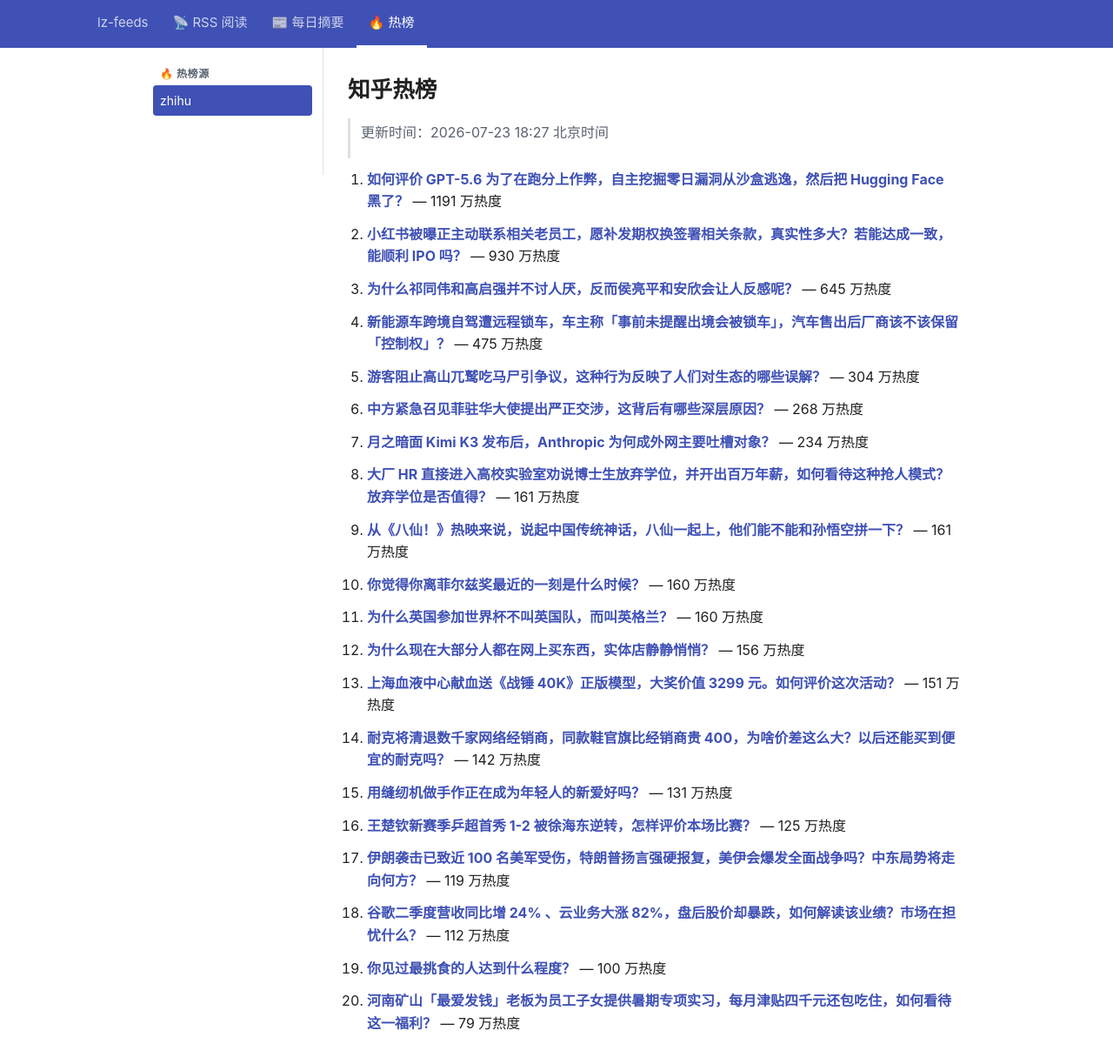
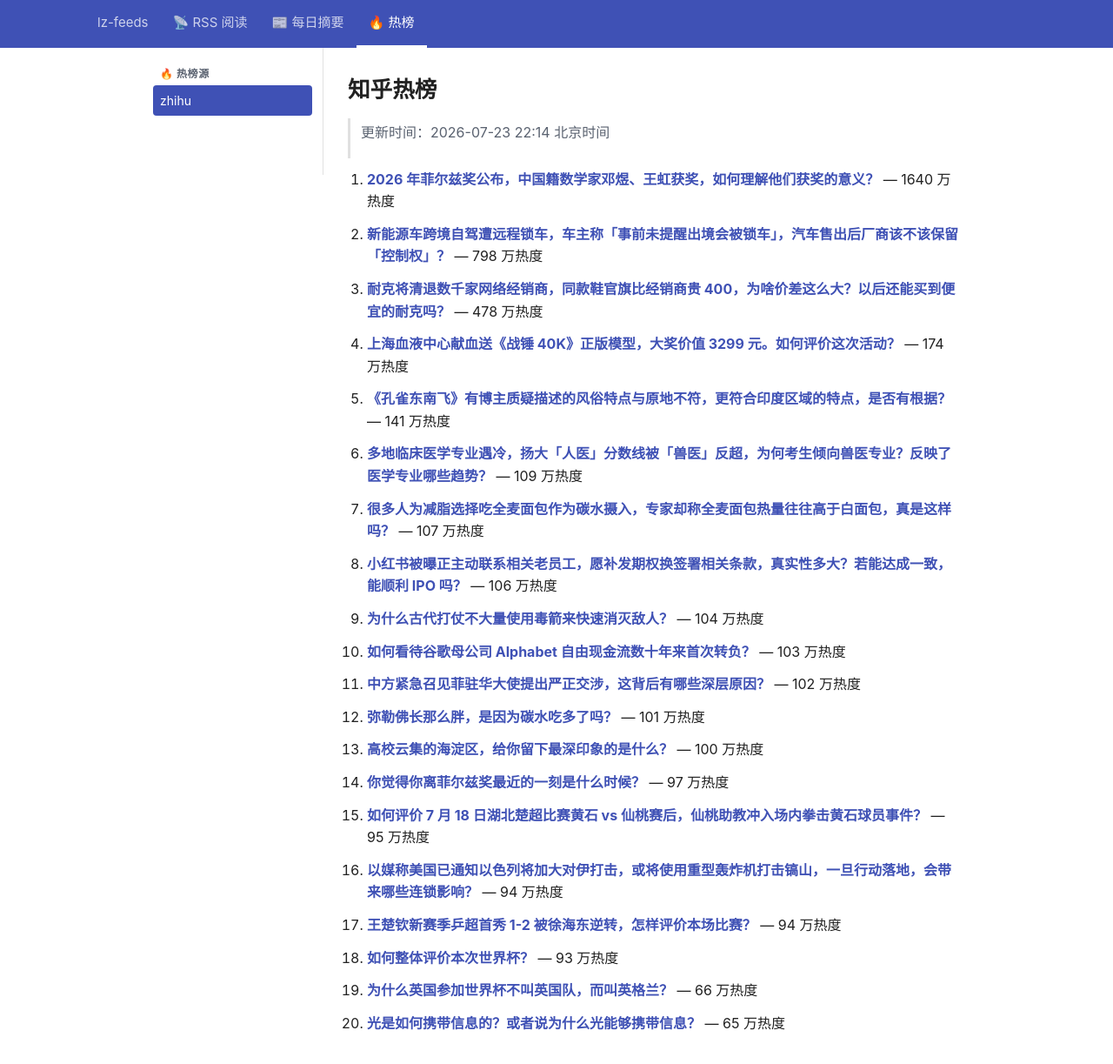
Before and after one commit to lizhang0101/lz-feeds, a Jekyll site: the page built from _hotlist/zhihu.md, in a window 1280 px wide and 1253 px high. Shown: the top 1223 px of the window at 87% size. Built offline with Jekyll 4.4.1, drawn with Linux system fonts in a browser that asks for light colours.

Commit message:
hotlist: 2026-07-23T14:14Z

```diff
--- a/_hotlist/zhihu.md
+++ b/_hotlist/zhihu.md
@@ -1,48 +1,48 @@
 ---
-updated: 2026-07-23 18:27 北京时间
+updated: 2026-07-23 22:14 北京时间
 count: 20
 ---
 
 # 知乎热榜
 
-> 更新时间：2026-07-23 18:27 北京时间
+> 更新时间：2026-07-23 22:14 北京时间
 
-1. **[如何评价 GPT-5.6 为了在跑分上作弊，自主挖掘零日漏洞从沙盒逃逸，然后把 Hugging Face 黑了？](https://www.zhihu.com/question/2063229032708284873)** — 1191 万热度
+1. **[2026 年菲尔兹奖公布，中国籍数学家邓煜、王虹获奖，如何理解他们获奖的意义？](https://www.zhihu.com/question/2061502500440465960)** — 1640 万热度
 
-2. **[小红书被曝正主动联系相关老员工，愿补发期权换签署相关条款，真实性多大？若能达成一致，能顺利 IPO 吗？](https://www.zhihu.com/question/2063292318887539352)** — 930 万热度
+2. **[新能源车跨境自驾遭远程锁车，车主称「事前未提醒出境会被锁车」，汽车售出后厂商该不该保留「控制权」？](https://www.zhihu.com/question/2063532260934907357)** — 798 万热度
 
-3. **[为什么祁同伟和高启强并不讨人厌，反而侯亮平和安欣会让人反感呢？](https://www.zhihu.com/question/2060313146192143108)** — 645 万热度
+3. **[耐克将清退数千家网络经销商，同款鞋官旗比经销商贵 400，为啥价差这么大？以后还能买到便宜的耐克吗？](https://www.zhihu.com/question/2063298622393771043)** — 478 万热度
 
-4. **[新能源车跨境自驾遭远程锁车，车主称「事前未提醒出境会被锁车」，汽车售出后厂商该不该保留「控制权」？](https://www.zhihu.com/question/2063532260934907357)** — 475 万热度
+4. **[上海血液中心献血送《战锤 40K》正版模型，大奖价值 3299 元。如何评价这次活动？](https://www.zhihu.com/question/2063322092804773518)** — 174 万热度
 
-5. **[游客阻止高山兀鹫吃马尸引争议，这种行为反映了人们对生态的哪些误解？](https://www.zhihu.com/question/2062701004857119643)** — 304 万热度
+5. **[《孔雀东南飞》有博主质疑描述的风俗特点与原地不符，更符合印度区域的特点，是否有根据？](https://www.zhihu.com/question/2050583452035047875)** — 141 万热度
 
-6. **[中方紧急召见菲驻华大使提出严正交涉，这背后有哪些深层原因？](https://www.zhihu.com/question/2062888665026765743)** — 268 万热度
+6. **[多地临床医学专业遇冷，扬大「人医」分数线被「兽医」反超，为何考生倾向兽医专业？反映了医学专业哪些趋势？](https://www.zhihu.com/question/2063586269070712886)** — 109 万热度
 
-7. **[月之暗面 Kimi K3 发布后，Anthropic 为何成外网主要吐槽对象？](https://www.zhihu.com/question/2062640157015249755)** — 234 万热度
+7. **[很多人为减脂选择吃全麦面包作为碳水摄入，专家却称全麦面包热量往往高于白面包，真是这样吗？](https://www.zhihu.com/question/2033108095581120175)** — 107 万热度
 
-8. **[大厂 HR 直接进入高校实验室劝说博士生放弃学位，并开出百万年薪，如何看待这种抢人模式？放弃学位是否值得？](https://www.zhihu.com/question/2062991634069811547)** — 161 万热度
+8. **[小红书被曝正主动联系相关老员工，愿补发期权换签署相关条款，真实性多大？若能达成一致，能顺利 IPO 吗？](https://www.zhihu.com/question/2063292318887539352)** — 106 万热度
 
-9. **[从《八仙！》热映来说，说起中国传统神话，八仙一起上，他们能不能和孙悟空拼一下？](https://www.zhihu.com/question/2062852232157061748)** — 161 万热度
+9. **[为什么古代打仗不大量使用毒箭来快速消灭敌人？](https://www.zhihu.com/question/2063203201608897319)** — 104 万热度
 
-10. **[你觉得你离菲尔兹奖最近的一刻是什么时候？](https://www.zhihu.com/question/36093280)** — 160 万热度
+10. **[如何看待谷歌母公司 Alphabet 自由现金流数十年来首次转负？](https://www.zhihu.com/question/2063569251428819442)** — 103 万热度
 
-11. **[为什么英国参加世界杯不叫英国队，而叫英格兰？](https://www.zhihu.com/question/2050507183931012504)** — 160 万热度
+11. **[中方紧急召见菲驻华大使提出严正交涉，这背后有哪些深层原因？](https://www.zhihu.com/question/2062888665026765743)** — 102 万热度
 
-12. **[为什么现在大部分人都在网上买东西，实体店静静悄悄？](https://www.zhihu.com/question/2062787306789003681)** — 156 万热度
+12. **[弥勒佛长那么胖，是因为碳水吃多了吗？](https://www.zhihu.com/question/2046994974290491172)** — 101 万热度
 
-13. **[上海血液中心献血送《战锤 40K》正版模型，大奖价值 3299 元。如何评价这次活动？](https://www.zhihu.com/question/2063322092804773518)** — 151 万热度
+13. **[高校云集的海淀区，给你留下最深印象的是什么？](https://www.zhihu.com/question/2058211574536303613)** — 100 万热度
 
-14. **[耐克将清退数千家网络经销商，同款鞋官旗比经销商贵 400，为啥价差这么大？以后还能买到便宜的耐克吗？](https://www.zhihu.com/question/2063298622393771043)** — 142 万热度
+14. **[你觉得你离菲尔兹奖最近的一刻是什么时候？](https://www.zhihu.com/question/36093280)** — 97 万热度
 
-15. **[用缝纫机做手作正在成为年轻人的新爱好吗？](https://www.zhihu.com/ring/host/2005629863856453226?tab=latest&tab_id=0)** — 131 万热度
+15. **[如何评价 7 月 18 日湖北楚超比赛黄石 vs 仙桃赛后，仙桃助教冲入场内拳击黄石球员事件？](https://www.zhihu.com/question/2062174586805003620)** — 95 万热度
 
-16. **[王楚钦新赛季乒超首秀 1-2 被徐海东逆转，怎样评价本场比赛？](https://www.zhihu.com/question/2063607588369818128)** — 125 万热度
+16. **[以媒称美国已通知以色列将加大对伊打击，或将使用重型轰炸机打击镐山，一旦行动落地，会带来哪些连锁影响？](https://www.zhihu.com/question/2063579756159931133)** — 94 万热度
 
-17. **[伊朗袭击已致近 100 名美军受伤，特朗普扬言强硬报复，美伊会爆发全面战争吗？中东局势将走向何方？](https://www.zhihu.com/question/2062856603762742765)** — 119 万热度
+17. **[王楚钦新赛季乒超首秀 1-2 被徐海东逆转，怎样评价本场比赛？](https://www.zhihu.com/question/2063607588369818128)** — 94 万热度
 
-18. **[谷歌二季度营收同比增 24% 、云业务大涨 82%，盘后股价却暴跌，如何解读该业绩？市场在担忧什么？](https://www.zhihu.com/question/2063582676884223714)** — 112 万热度
+18. **[如何整体评价本次世界杯？](https://www.zhihu.com/question/2062643903791108655)** — 93 万热度
 
-19. **[你见过最挑食的人达到什么程度？](https://www.zhihu.com/question/308566445)** — 100 万热度
+19. **[为什么英国参加世界杯不叫英国队，而叫英格兰？](https://www.zhihu.com/question/2050507183931012504)** — 66 万热度
 
-20. **[河南矿山「最爱发钱」老板为员工子女提供暑期专项实习，每月津贴四千元还包吃住，如何看待这一福利？](https://www.zhihu.com/question/2062587346227406655)** — 79 万热度
+20. **[光是如何携带信息的？或者说为什么光能够携带信息？](https://www.zhihu.com/question/27605022)** — 65 万热度
```
